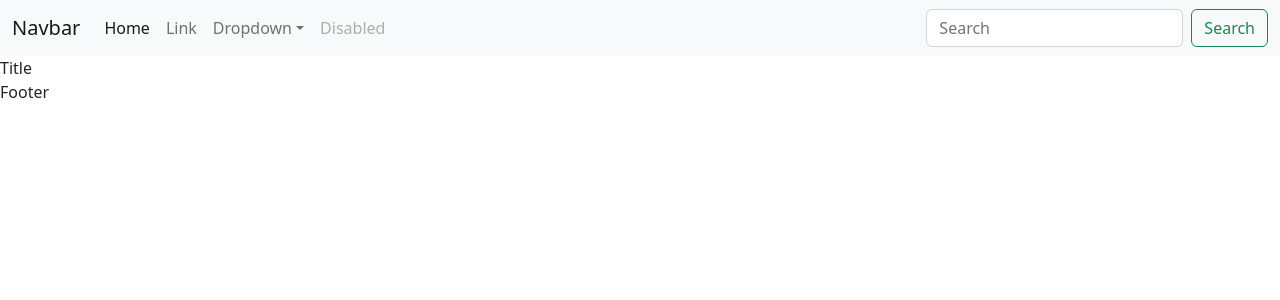
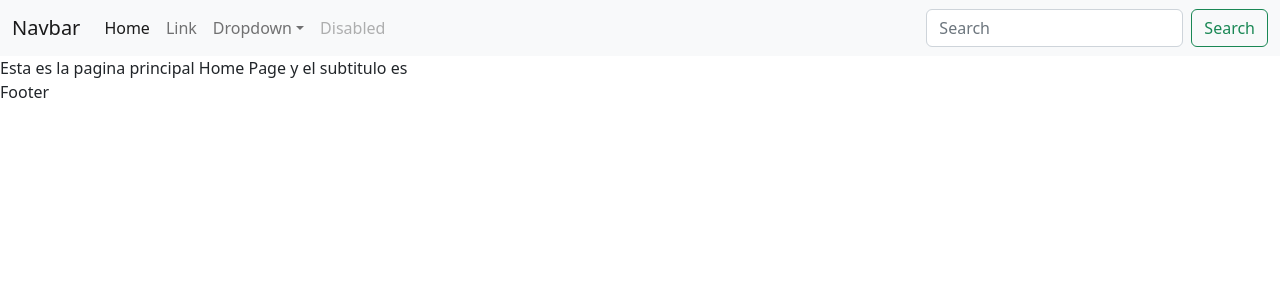
Before and after one commit to cvallejo32/proyecto5.2, a React (Create React App) app in the folder proyecto5.2/: page / in a window 1280 px wide. Shown: the top 300 px of the page. Built offline with nearby package versions, Linux system fonts and the light colour scheme.

Commit message:
ajustes en secciones footer,navbar,title y home

```diff
--- a/proyecto5.2/src/App.js
+++ b/proyecto5.2/src/App.js
@@ -6,7 +6,6 @@ const App = () => {
   return (
     <>
     <HomePages />
-    <AboutPage />
     </>
   )
 }
--- a/proyecto5.2/src/components/Footer.jsx
+++ b/proyecto5.2/src/components/Footer.jsx
@@ -2,8 +2,8 @@ import React from 'react'
 
 const Footer = () => {
   return (
-    <div>Footer</div>
+      <div>Footer</div>
   )
 }
 
-export default Footer;
+export default Footer
--- a/proyecto5.2/src/components/NavBar.jsx
+++ b/proyecto5.2/src/components/NavBar.jsx
@@ -2,6 +2,7 @@ import React from "react";
 
 const NavBar = () => {
   return (
+
     <nav className="navbar navbar-expand-lg bg-light">
       <div className="container-fluid">
         <a className="navbar-brand" href="#">
--- a/proyecto5.2/src/components/Title.jsx
+++ b/proyecto5.2/src/components/Title.jsx
@@ -1,8 +1,10 @@
 import React from 'react'
 
-const Title = () => {
+const Title = (props) => {
   return (
-    <div>Title</div>
+    <div>
+      Esta es la pagina principal {props.titulo} y el subtitulo es {props.subtitulo}
+    </div>
   )
 }
 
--- a/proyecto5.2/src/pages/HomePages.jsx
+++ b/proyecto5.2/src/pages/HomePages.jsx
@@ -7,7 +7,7 @@ const HomePages = () => {
   return (
     <>
     <NavBar />
-    <Title />
+    <Title titulo="Home Page" subTitulo="Pagina Principal"/>
     <Footer />
     </>
   );
```
Also changed, not shown: 1 other file (tests, documents, lock files or other folders).
